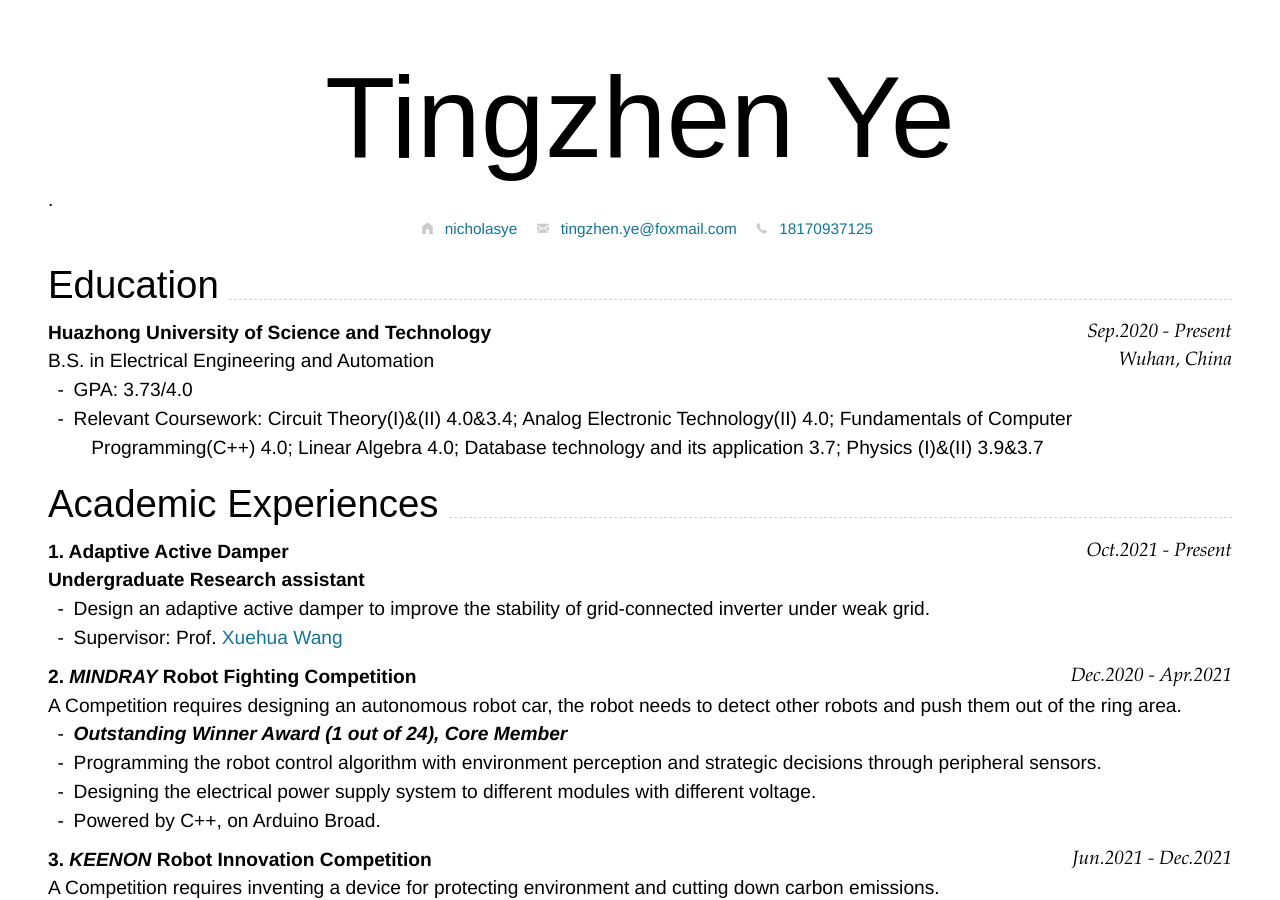
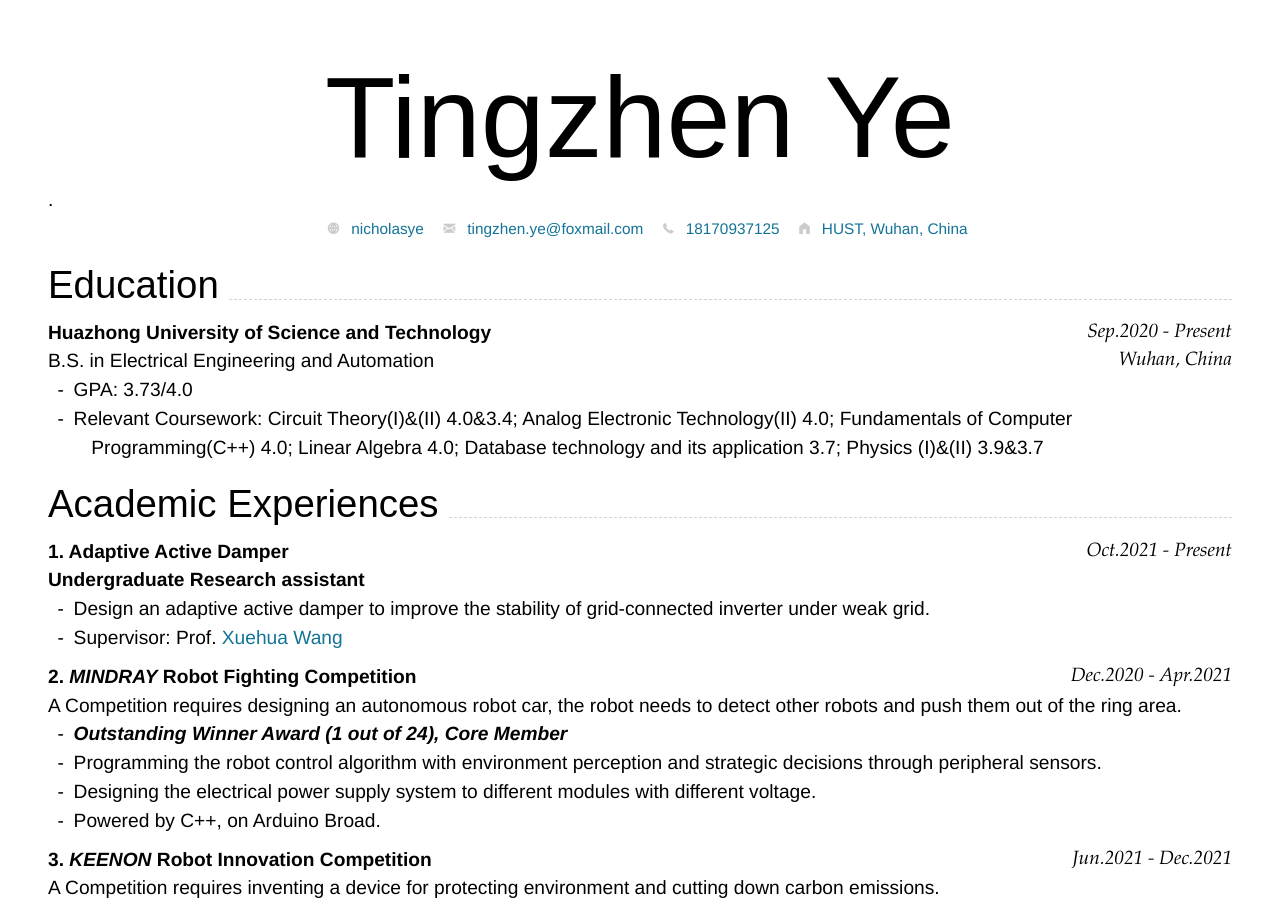
Before and after one commit to NicholasYe/NicholasYe_CV, a Jekyll site: the page built from index.md, in a window 1280 px wide and 900 px high. Built offline with Jekyll 4.4.1, drawn with Linux system fonts in a browser that asks for light colours; nearby versions of some CDN libraries.

Commit message:
add place

```diff
--- a/_includes/cv-contact.html
+++ b/_includes/cv-contact.html
@@ -1,7 +1,7 @@
 <div id="contact-info">
 
     {% if page.homepage %}
-    <i class="fi-home" style="margin-left:1em"></i>
+    <i class="fi-web" style="margin-left:1em"></i>
     <a href="{{ page.homepage.url }}" style="margin-left:0.5em"> {{ page.homepage.text }}</a>
     {% endif %}
 
@@ -15,4 +15,9 @@
     <a href="{{ page.phone.url }}" style="margin-left:0.5em">{{ page.phone.text }}</a>
     {% endif %}
 
+    {% if page.place %}
+    <i class="fi-home" style="margin-left:1em"></i>
+    <a href="{{ page.place.url }}" style="margin-left:0.5em"> {{ page.place.text }}</a>
+    {% endif %}
+
 </div>
--- a/index.md
+++ b/index.md
@@ -10,6 +10,9 @@ homepage:
 phone:
   url: tel:18170937125
   text: 18170937125
+place:
+  url: https://www.google.com/maps/place/Huazhong+University+of+Science+and+Technology/@30.5130089,114.4180869,17z/
+  text: HUST, Wuhan, China
 ---
 
 # Tingzhen Ye
```
